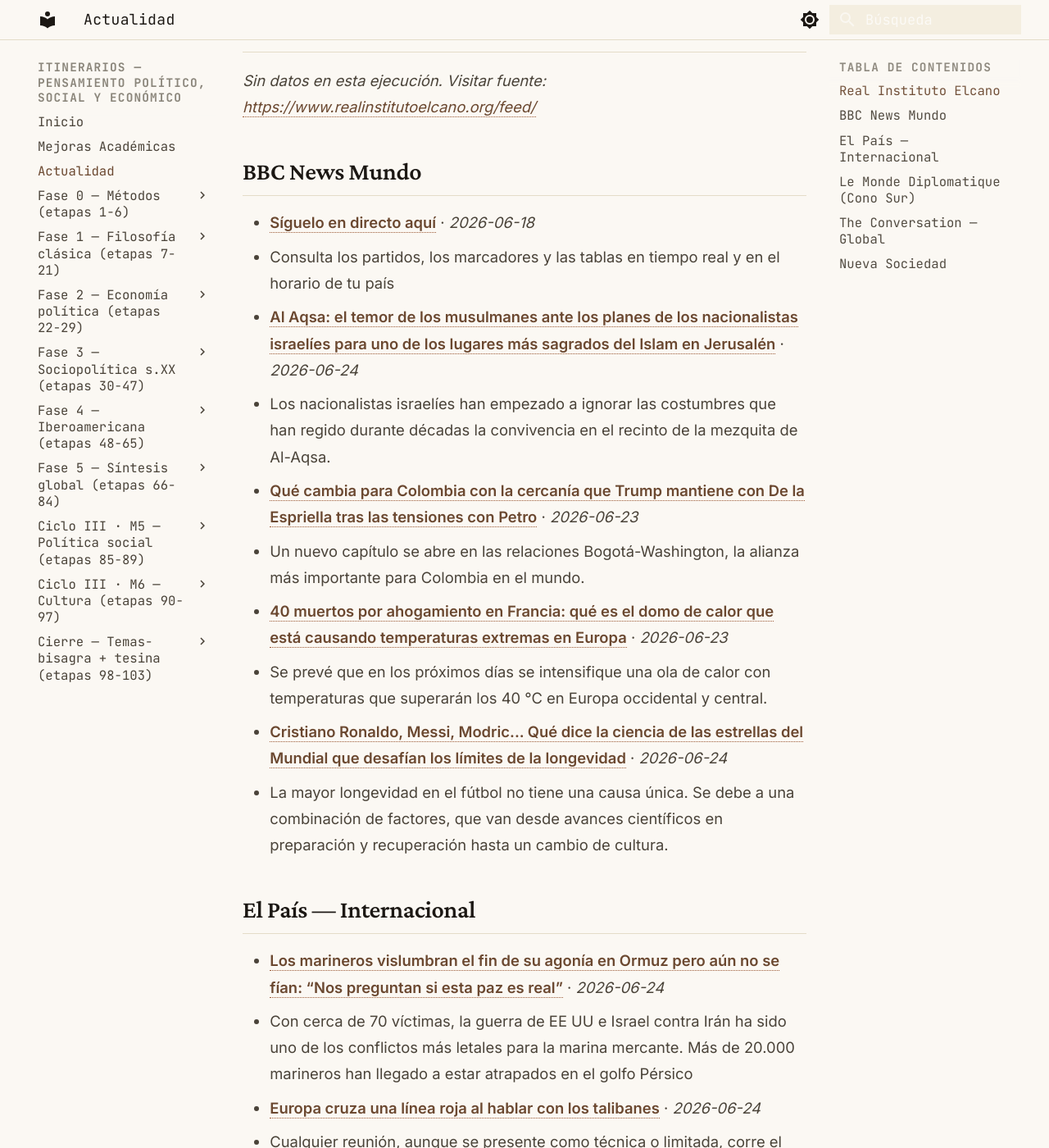
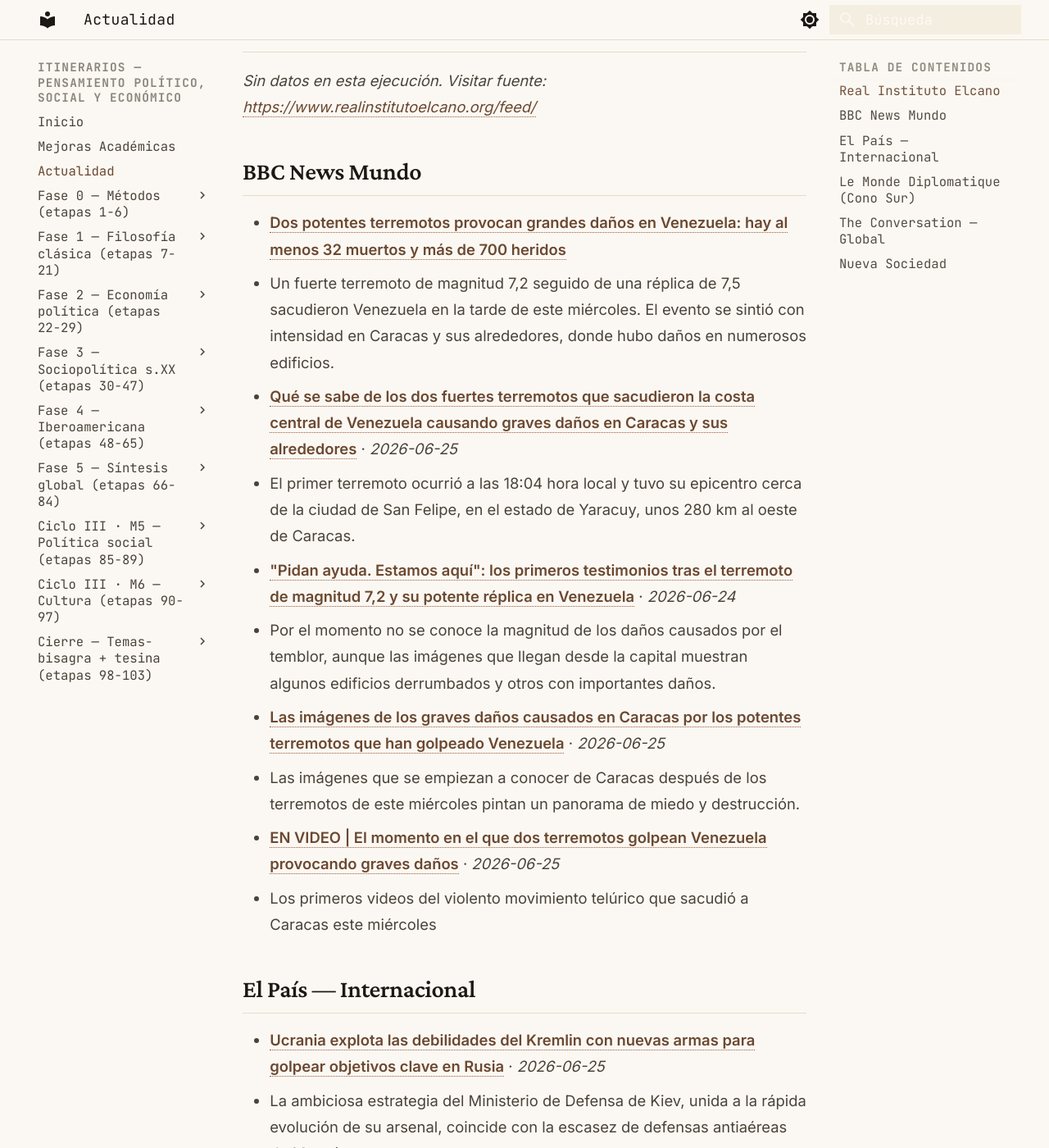
Before and after one commit to MrSpagVi/Curso, an MkDocs documentation site: the page built from docs/actualidad.md, in a window 1280 px wide and 1400 px high, scrolled down 643 px. Shown: the whole window at 82% size. Built offline with MkDocs 1.6.1 and Material for MkDocs 9.7.7, drawn with Linux system fonts in a browser that asks for light colours; some of the changed text lies outside the part shown.

Commit message:
auto: actualidad 2026-06-25

```diff
--- a/docs/actualidad.md
+++ b/docs/actualidad.md
@@ -6,7 +6,7 @@ title: Actualidad
 
 Últimos titulares de fuentes que dictan agenda en ciencia política y geopolítica. Actualizado automáticamente cada día (vía GitHub Actions).
 
-_Última actualización: 2026-06-24 08:54 UTC_
+_Última actualización: 2026-06-25 08:49 UTC_
 
 !!! tip "Ritual mensual — #actualidad"
     El último sábado de cada mes: agarrá **un** titular de los de abajo y escribí **300 palabras** aplicándole **2 autores** del último mes que leíste. ¿Qué diría cada uno? ¿En qué chocan? No resumas la noticia — usala como caso para pensar con las herramientas que venís construyendo. Guardá el texto con el tag `#actualidad` en tu sistema de notas. Esto convierte la teoría en criterio sobre la coyuntura: el objetivo del plan no es citar a Maquiavelo, es leer el presente con él.
@@ -17,29 +17,29 @@ _Sin datos en esta ejecución. Visitar fuente: [https://www.realinstitutoelcano.
 
 ## BBC News Mundo
 
-- **[Síguelo en directo aquí](https://www.bbc.com/mundo/articles/c3v25v922k4o?at_medium=RSS&at_campaign=rss)** · *2026-06-18*
-  - Consulta los partidos, los marcadores y las tablas en tiempo real y en el horario de tu país
-- **[Al Aqsa: el temor de los musulmanes ante los planes de los nacionalistas israelíes para uno de los lugares más sagrados del Islam en Jerusalén](https://www.bbc.com/mundo/articles/c5yzgrznz18o?at_medium=RSS&at_campaign=rss)** · *2026-06-24*
-  - Los nacionalistas israelíes han empezado a ignorar las costumbres que han regido durante décadas la convivencia en el recinto de la mezquita de Al-Aqsa.
-- **[Qué cambia para Colombia con la cercanía que Trump mantiene con De la Espriella tras las tensiones con Petro](https://www.bbc.com/mundo/articles/cly9jk258v9o?at_medium=RSS&at_campaign=rss)** · *2026-06-23*
-  - Un nuevo capítulo se abre en las relaciones Bogotá-Washington, la alianza más importante para Colombia en el mundo.
-- **[40 muertos por ahogamiento en Francia: qué es el domo de calor que está causando temperaturas extremas en Europa](https://www.bbc.com/mundo/articles/cly812z0g9wo?at_medium=RSS&at_campaign=rss)** · *2026-06-23*
-  - Se prevé que en los próximos días se intensifique una ola de calor con temperaturas que superarán los 40 °C en Europa occidental y central.
-- **[Cristiano Ronaldo, Messi, Modric... Qué dice la ciencia de las estrellas del Mundial que desafían los límites de la longevidad](https://www.bbc.com/mundo/articles/c0jyqw4z713o?at_medium=RSS&at_campaign=rss)** · *2026-06-24*
-  - La mayor longevidad en el fútbol no tiene una causa única. Se debe a una combinación de factores, que van desde avances científicos en preparación y recuperación hasta un cambio de cultura.
+- **[Dos potentes terremotos provocan grandes daños en Venezuela: hay al menos 32 muertos y más de 700 heridos](https://www.bbc.co.uk/mundo/live/c3ey7g22vkvt?at_medium=RSS&at_campaign=rss)**
+  - Un fuerte terremoto de magnitud 7,2 seguido de una réplica de 7,5 sacudieron Venezuela en la tarde de este miércoles. El evento se sintió con intensidad en Caracas y sus alrededores, donde hubo daños en numerosos edificios.
+- **[Qué se sabe de los dos fuertes terremotos que sacudieron la costa central de Venezuela causando graves daños en Caracas y sus alrededores](https://www.bbc.com/mundo/articles/cly7qe4542xo?at_medium=RSS&at_campaign=rss)** · *2026-06-25*
+  - El primer terremoto ocurrió a las 18:04 hora local y tuvo su epicentro cerca de la ciudad de San Felipe, en el estado de Yaracuy, unos 280 km al oeste de Caracas.
+- **["Pidan ayuda. Estamos aquí": los primeros testimonios tras el terremoto de magnitud 7,2 y su potente réplica en Venezuela](https://www.bbc.com/mundo/articles/cly81w597nno?at_medium=RSS&at_campaign=rss)** · *2026-06-24*
+  - Por el momento no se conoce la magnitud de los daños causados por el temblor, aunque las imágenes que llegan desde la capital muestran algunos edificios derrumbados y otros con importantes daños.
+- **[Las imágenes de los graves daños causados en Caracas por los potentes terremotos que han golpeado Venezuela](https://www.bbc.com/mundo/articles/cx2jn08kz0do?at_medium=RSS&at_campaign=rss)** · *2026-06-25*
+  - Las imágenes que se empiezan a conocer de Caracas después de los terremotos de este miércoles pintan un panorama de miedo y destrucción.
+- **[EN VIDEO | El momento en el que dos terremotos golpean Venezuela provocando graves daños](https://www.bbc.com/mundo/articles/crr8jr4w7v8o?at_medium=RSS&at_campaign=rss)** · *2026-06-25*
+  - Los primeros videos del violento movimiento telúrico que sacudió a Caracas este miércoles
 
 ## El País — Internacional
 
-- **[Los marineros vislumbran el fin de su agonía en Ormuz pero aún no se fían: “Nos preguntan si esta paz es real”](https://elpais.com/internacional/2026-06-24/los-marineros-vislumbran-el-fin-de-su-agonia-en-ormuz-pero-aun-no-se-fian-nos-preguntan-si-esta-paz-es-real.html)** · *2026-06-24*
-  - Con cerca de 70 víctimas, la guerra de EE UU e Israel contra Irán ha sido uno de los conflictos más letales para la marina mercante. Más de 20.000 marineros han llegado a estar atrapados en el golfo Pérsico
+- **[Ucrania explota las debilidades del Kremlin con nuevas armas para golpear objetivos clave en Rusia](https://elpais.com/internacional/2026-06-25/ucrania-explota-las-debilidades-del-kremlin-con-nuevas-armas-para-golpear-objetivos-clave-en-rusia.html)** · *2026-06-25*
+  - La ambiciosa estrategia del Ministerio de Defensa de Kiev, unida a la rápida evolución de su arsenal, coincide con la escasez de defensas antiaéreas de Moscú
+- **[Talibanes en Bruselas: vender los principios para calmar a la ultraderecha siempre sale mal](https://elpais.com/internacional/2026-06-25/talibanes-en-bruselas-vender-los-principios-para-calmar-a-la-ultraderecha-siempre-sale-mal.html)** · *2026-06-25*
+  - La reunión con los milicianos afganos coincidió con el homenaje en Francia al historiador y resistente Marc Bloch, que defendió una sociedad basada en la libertad y el derecho
+- **[Una nueva ola xenófoba incendia Sudáfrica con asesinatos, viviendas destruidas y miles de desplazados](https://elpais.com/internacional/2026-06-25/una-nueva-ola-xenofoba-incendia-sudafrica-con-asesinatos-viviendas-destruidas-y-miles-de-desplazados.html)** · *2026-06-25*
+  - El ultimátum lanzado por grupos antimigración dispara el miedo entre miles de extranjeros, convertidos en chivos expiatorios de la crisis económica
 - **[Europa cruza una línea roja al hablar con los talibanes](https://elpais.com/internacional/2026-06-24/europa-cruza-una-linea-roja-al-hablar-con-los-talibanes.html)** · *2026-06-24*
   - Cualquier reunión, aunque se presente como técnica o limitada, corre el riesgo de legitimar a un régimen responsable del ‘apartheid’ de género en Afganistán
-- **[El doble rasero de la UE en migración: defiende los derechos humanos mientras pacta con regímenes represivos](https://elpais.com/internacional/2026-06-24/el-doble-rasero-de-la-ue-en-migracion-defiende-los-derechos-humanos-mientras-pacta-con-regimenes-represivos.html)** · *2026-06-24*
-  - Bruselas y sus Estados miembros impulsan acuerdos migratorios con países cuestionados por torturas, expulsiones ilegales y abusos, mientras exige respeto a los derechos fundamentales en su acción exterior
 - **[El fracaso a la hora de proteger a los médicos en las guerras](https://elpais.com/opinion/2026-06-24/el-fracaso-a-la-hora-de-proteger-a-los-medicos-en-las-guerras.html)** · *2026-06-24*
   - Diez años después de que la ONU intentase blindar la asistencia sanitaria en los conflictos armados, los ataques se están normalizando en medio de una creciente impunidad
-- **[Starmer, el laborismo y el Reino Unido: toca fondo y no dejes de cavar](https://elpais.com/internacional/2026-06-23/starmer-el-laborismo-y-el-reino-unido-toca-fondo-y-no-dejes-de-cavar.html)** · *2026-06-23*
-  - Incumplió su promesa de estabilidad, protagonizó constantes cambios de estrategia, y ha sido un quiero y no puedo, incapaz de devolverle el lustre a la economía
 
 ## Le Monde Diplomatique (Cono Sur)
 
@@ -47,16 +47,16 @@ _Sin datos en esta ejecución. Visitar fuente: [https://www.eldiplo.org/feed/](h
 
 ## The Conversation — Global
 
-- **[Bird flu has spread to two Australian states. Here’s how it could accelerate our extinction crisis](https://theconversation.com/bird-flu-has-spread-to-two-australian-states-heres-how-it-could-accelerate-our-extinction-crisis-285807)** · *2026-06-24*
-  - The arrival of the H5N1 strain may threaten our most vulnerable species.
-- **[Underlying inflation is still too high, keeping another interest rate hike on the table](https://theconversation.com/underlying-inflation-is-still-too-high-keeping-another-interest-rate-hike-on-the-table-285800)** · *2026-06-24*
-  - The latest figures show petrol prices are down – but nearly everything else is still rising.
-- **[Proposed tougher penalties for theft would punish mostly women – and harm their daughters](https://theconversation.com/proposed-tougher-penalties-for-theft-would-punish-mostly-women-and-harm-their-daughters-285357)** · *2026-06-24*
-  - A proposed law change would introduce a new category of low-value theft. Penalties would affect women more than men and put their daughters at higher of sexual harm.
-- **[‘Good teeth, you’re deadly inside and outside’: here’s what Indigenous people told us about oral health](https://theconversation.com/good-teeth-youre-deadly-inside-and-outside-heres-what-indigenous-people-told-us-about-oral-health-283892)** · *2026-06-24*
-  - Good oral health is more than having healthy teeth and gums. Indigenous people told researchers why it’s central to their wider health and wellbeing.
-- **[The Lincoln Memorial Reflecting Pool is treated with ‘nanobubbles’. What are they and how do they work?](https://theconversation.com/the-lincoln-memorial-reflecting-pool-is-treated-with-nanobubbles-what-are-they-and-how-do-they-work-285880)** · *2026-06-24*
-  - Nanobubbles are invisible, mysteriously stable, a thousand times thinner than a human hair, and surprisingly versatile.
+- **[Grattan on Friday: Now’s the time to renovate multiculturalism, elevating ‘interculturalism’](https://theconversation.com/grattan-on-friday-nows-the-time-to-renovate-multiculturalism-elevating-interculturalism-285366)** · *2026-06-25*
+  - Amid the heated debate around multiculturalism there is a strong case for a reset of multicultural policy to make it more resilient in a changing world.
+- **[Caps are coming for domestic uni places, but the government also wants to grow student numbers. Can this work?](https://theconversation.com/caps-are-coming-for-domestic-uni-places-but-the-government-also-wants-to-grow-student-numbers-can-this-work-286127)** · *2026-06-25*
+  - Federal Education Minister Jason Clare has introduced a bill under which universities face new caps on their domestic student numbers.
+- **[Was Venezuela struck by an earthquake ‘doublet’? Here’s what we know so far](https://theconversation.com/was-venezuela-struck-by-an-earthquake-doublet-heres-what-we-know-so-far-286136)** · *2026-06-25*
+  - The two deadly earthquakes happened just 39 seconds apart, but were seismologically distinct.
+- **[Politics with Michelle Grattan: Jenny McAllister on ‘confronting but necessary’ NDIS reforms](https://theconversation.com/politics-with-michelle-grattan-jenny-mcallister-on-confronting-but-necessary-ndis-reforms-286124)** · *2026-06-25*
+  - The NDIS minister joined the podcast to discuss the government’s reforms – and what the changes mean for 160,000 Australians .
+- **[Bird flu is deadly for backyard chickens – and even cats. A vet expert explains](https://theconversation.com/bird-flu-is-deadly-for-backyard-chickens-and-even-cats-a-vet-expert-explains-286137)** · *2026-06-25*
+  - Domestic pet owners, particularly those with chicken flocks, should be on alert for signs of this highly infectious virus.
 
 ## Nueva Sociedad
 
```
